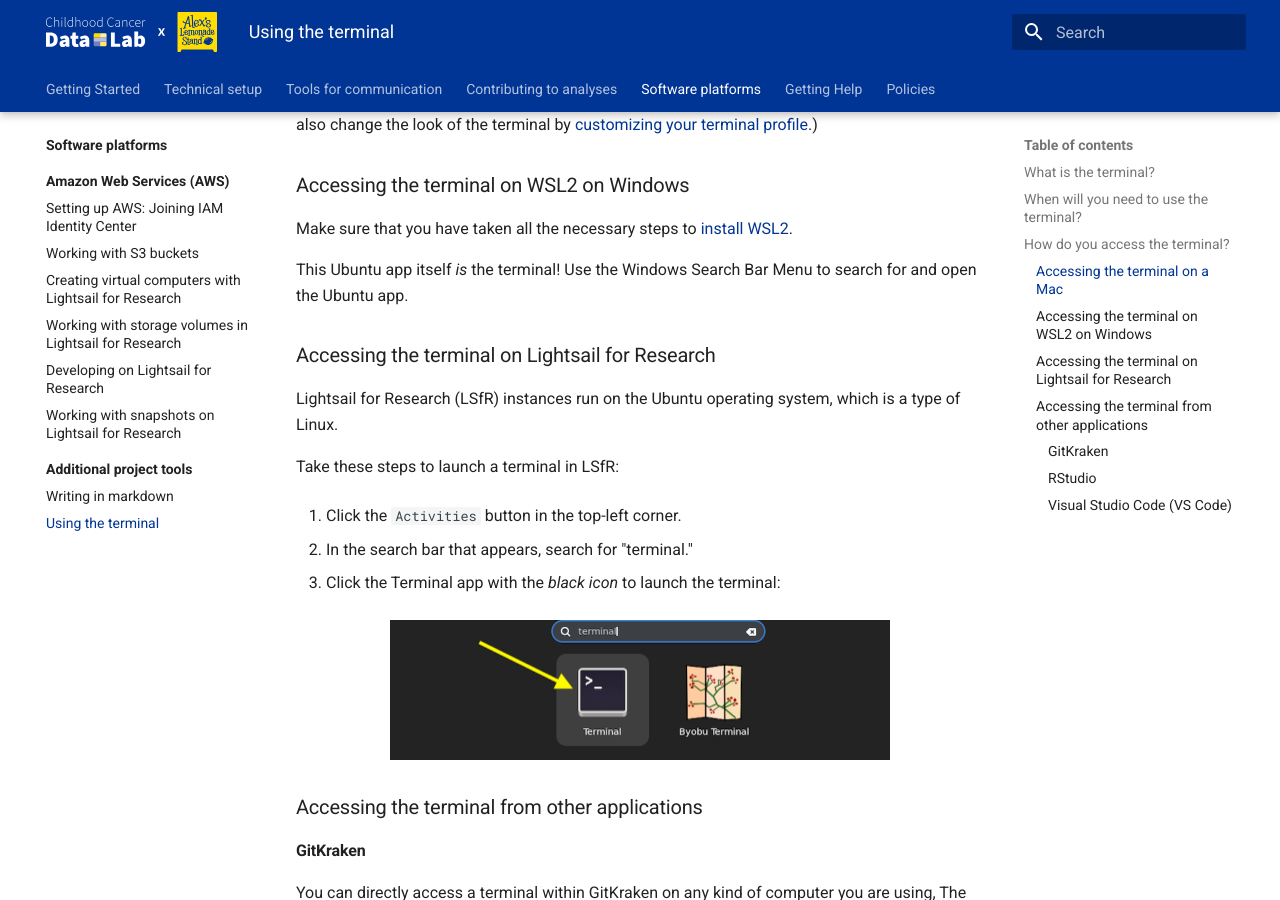
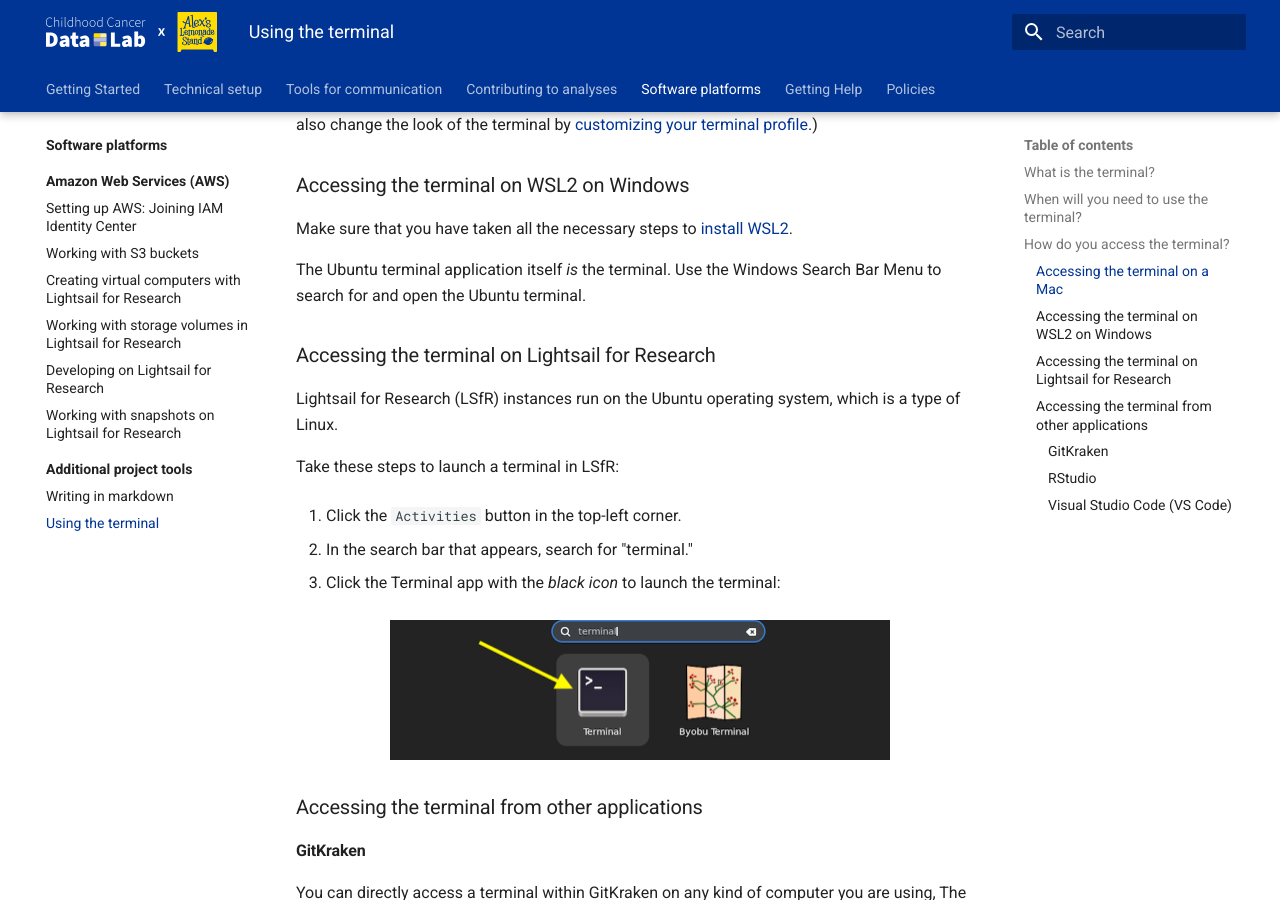
Before and after one commit to AlexsLemonade/OpenScPCA-analysis, an MkDocs documentation site: the page built from docs/software-platforms/general-tools/using-the-terminal.md, in a window 1280 px wide and 900 px high, scrolled down 1365 px. Built offline with MkDocs 1.6.1 and Material for MkDocs 9.7.7, drawn with Linux system fonts in a browser that asks for light colours.

Commit message:
ubuntu terminal again

```diff
--- a/docs/software-platforms/general-tools/using-the-terminal.md
+++ b/docs/software-platforms/general-tools/using-the-terminal.md
@@ -54,9 +54,8 @@
 
 Make sure that you have taken all the necessary steps to [install WSL2](../../technical-setup/install-wsl2.md).
 
-This Ubuntu app itself _is_ the terminal!
-Use the Windows Search Bar Menu  to search for and open the Ubuntu app.
-
+The Ubuntu terminal application itself _is_ the terminal.
+Use the Windows Search Bar Menu to search for and open the Ubuntu terminal.
 
 
 ### Accessing the terminal on Lightsail for Research
```
